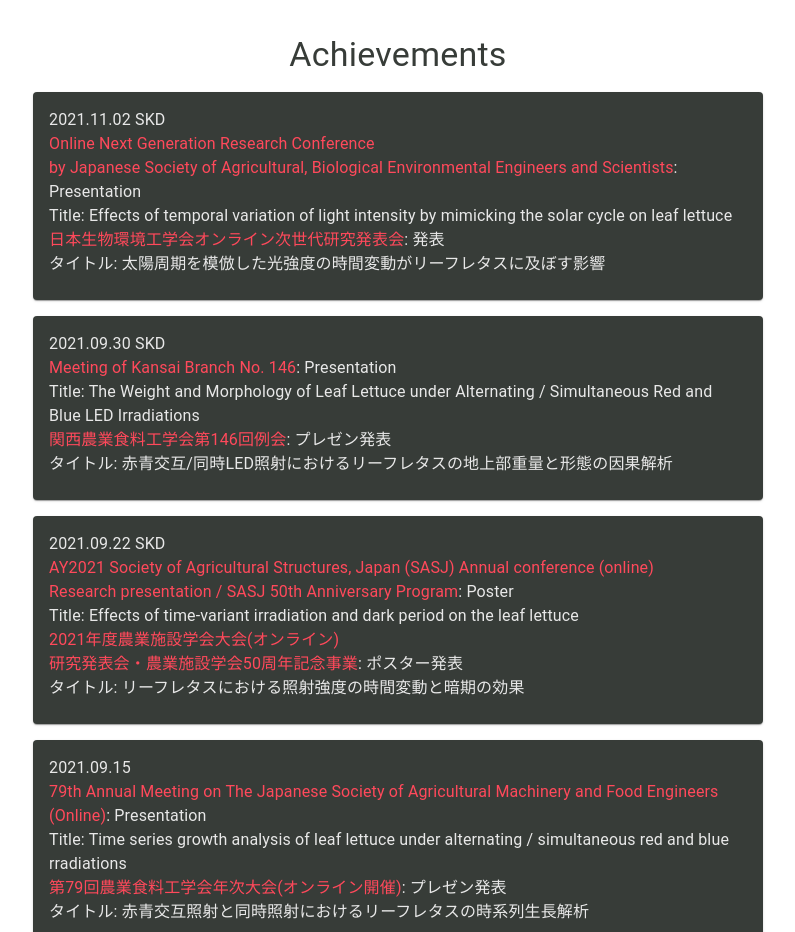
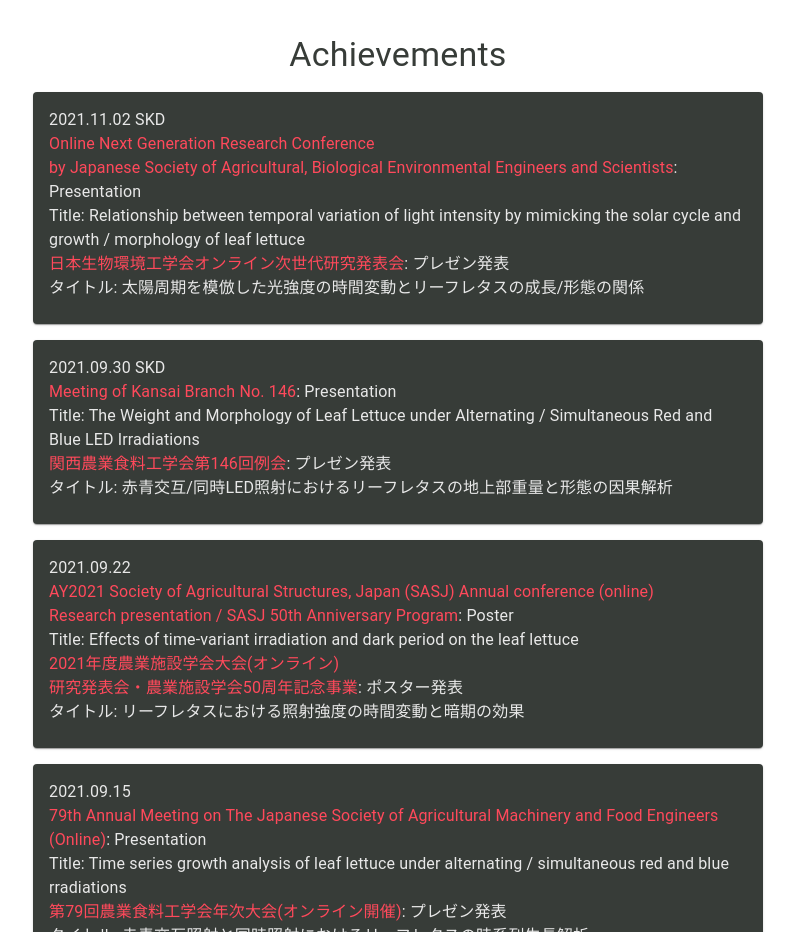
Before and after one commit to masukai/portfolio, a React (Create React App) app: page / in a window 1280 px wide. Shown: the part 1000-1932 px from the top of the page, without its empty margins (242-1037 px from the left). Built offline with nearby package versions, Linux system fonts and the light colour scheme.

Commit message:
20210922_update

```diff
--- a/src/components/Achievements.tsx
+++ b/src/components/Achievements.tsx
@@ -44,12 +44,12 @@
                 <Link href='https://sites.google.com/view/jsabees-online-congress2021/%E3%83%9B%E3%83%BC%E3%83%A0?authuser=0' className={classes.maincolor} target="_blank">
                 Online Next Generation Research Conference<br />
                 by Japanese Society of Agricultural, Biological Environmental Engineers and Scientists</Link>: Presentation<br />
-                Title: Effects of temporal variation of light intensity by mimicking the solar cycle on leaf lettuce
+                Title: Relationship between temporal variation of light intensity by mimicking the solar cycle and growth / morphology of leaf lettuce
               </Typography>
               <Typography color='inherit'>
                 <Link href='https://sites.google.com/view/jsabees-online-congress2021/%E3%83%9B%E3%83%BC%E3%83%A0?authuser=0' className={classes.maincolor} target="_blank">
-                日本生物環境工学会オンライン次世代研究発表会</Link>: 発表<br />
-                タイトル: 太陽周期を模倣した光強度の時間変動がリーフレタスに及ぼす影響
+                日本生物環境工学会オンライン次世代研究発表会</Link>: プレゼン発表<br />
+                タイトル: 太陽周期を模倣した光強度の時間変動とリーフレタスの成長/形態の関係
               </Typography>
             </CardContent>
           </Card>
@@ -77,7 +77,7 @@
           <Card className={classes.root}>
             <CardContent>
               <Typography variant='body1'>
-                2021.09.22 SKD
+                2021.09.22
               </Typography>
               <Typography color='inherit'>
                 <Link href='http://www.sasj.org/meeting/2021/index_en.html' className={classes.maincolor} target="_blank">
```
